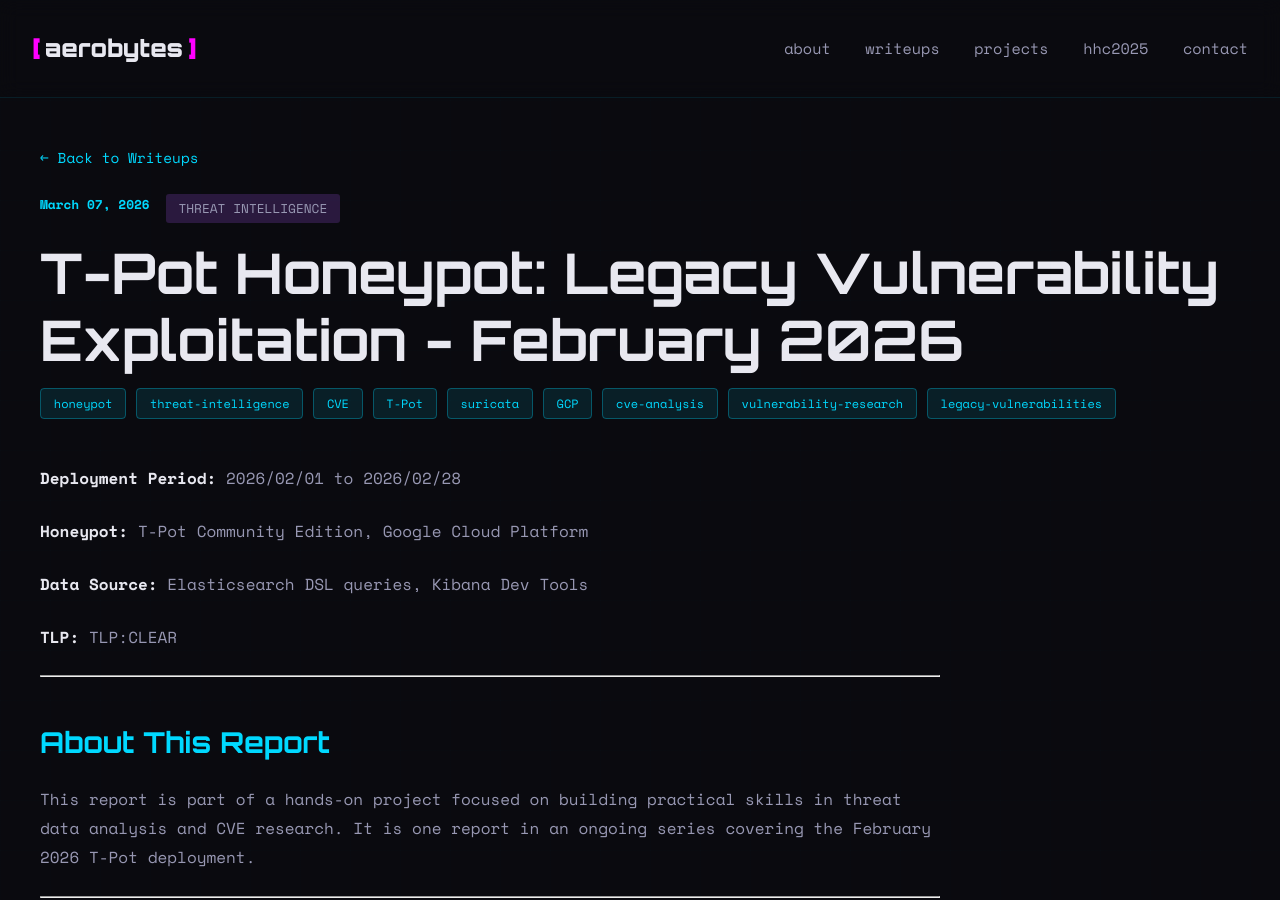
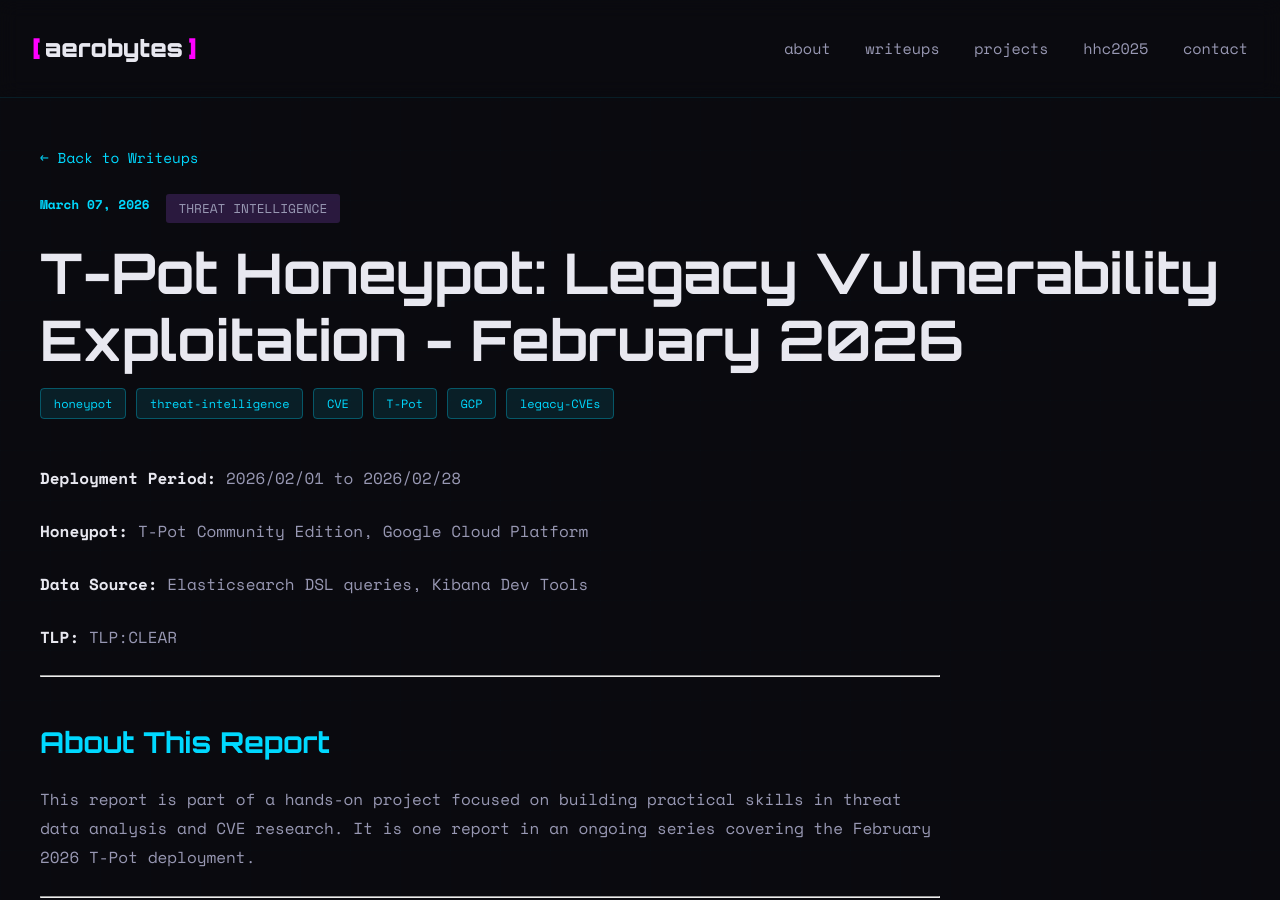
Before and after one commit to Aeronique/aerobytes-site, a Jekyll site: the page built from _posts/2026-03-07-honeypot-legacy-vulnerabilities.md, in a window 1280 px wide and 900 px high. Built offline with Jekyll 4.4.1, drawn with Linux system fonts in a browser that asks for light colours.

Commit message:
Update 2026-03-07-honeypot-legacy-vulnerabilities.md

```diff
--- a/_posts/2026-03-07-honeypot-legacy-vulnerabilities.md
+++ b/_posts/2026-03-07-honeypot-legacy-vulnerabilities.md
@@ -3,7 +3,7 @@ layout: writeup
 title: "T-Pot Honeypot: Legacy Vulnerability Exploitation - February 2026"
 date: 2026-03-07
 category: THREAT INTELLIGENCE
-tags: ["honeypot", "threat-intelligence", "CVE", "T-Pot", "suricata", "GCP", "cve-analysis", "vulnerability-research", "legacy-vulnerabilities"]
+tags: ["honeypot", "threat-intelligence", "CVE", "T-Pot", "GCP", "legacy-CVEs"]
 permalink: /writeups/honeypot-threat-research/08
 excerpt: "Pre-2017 CVEs that still generated inbound scanning activity during a 28-day honeypot deployment, and what the patterns suggest about long-unpatched systems."
 ---
```
